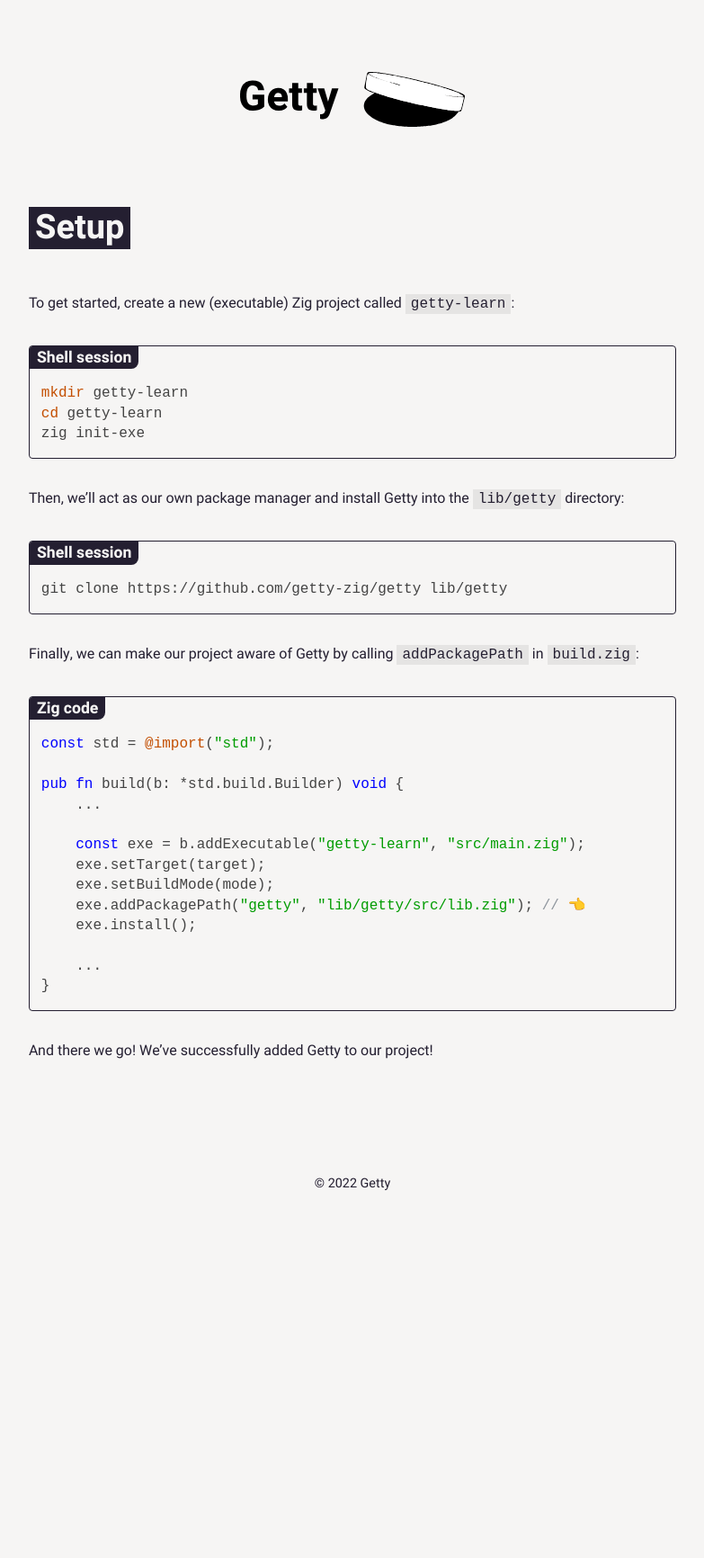
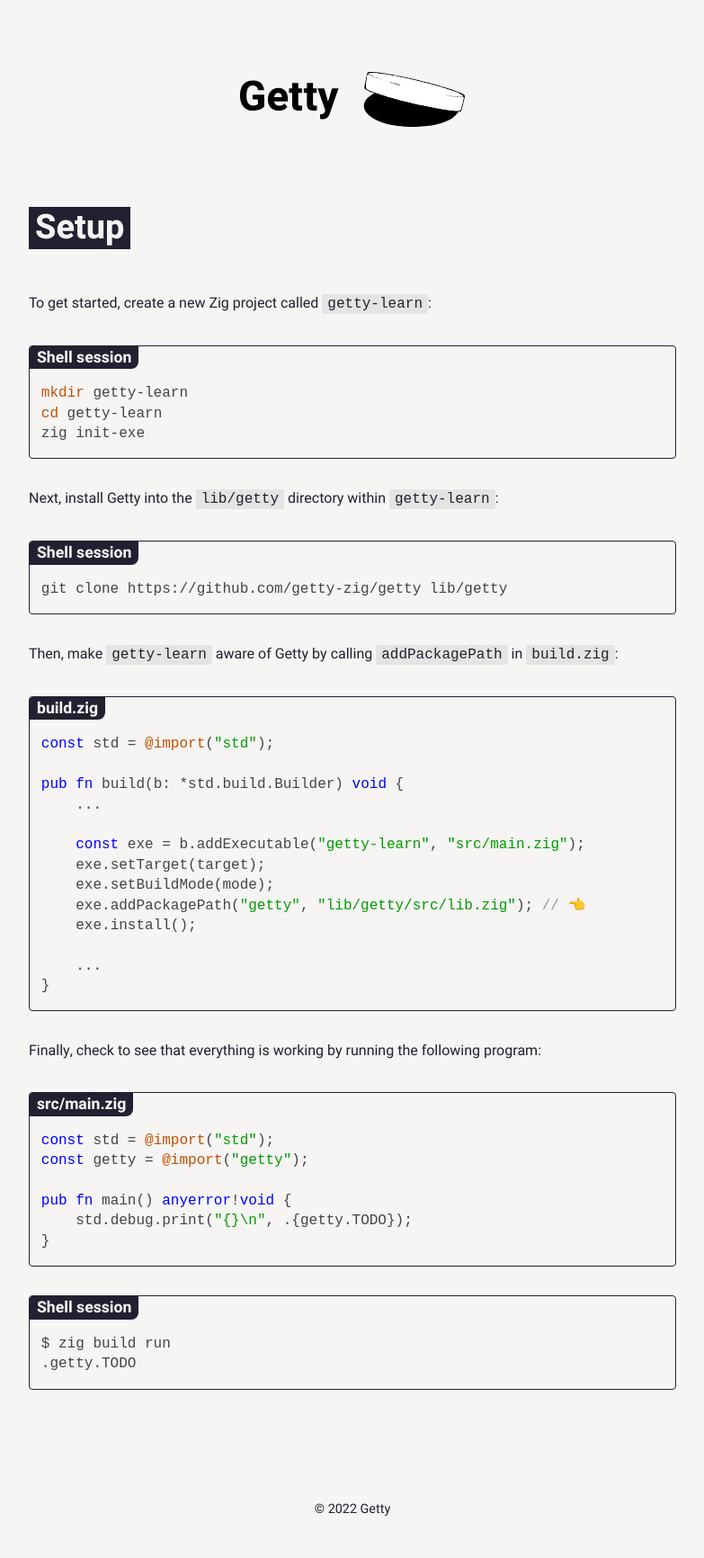
Before and after one commit to getty-zig/getty.so, a Jekyll site: the page built from pages/guide/setup.md, in a window 1280 px wide. Shown: the whole page at 90% size, without its empty margins (248-1031 px from the left). Built offline with Jekyll 4.4.1, drawn with Linux system fonts in a browser that asks for light colours; before the commit the page ends 1370 px from its top, so only the background shows below that.

Commit message:
guide: Update setup

```diff
--- a/pages/guide/setup.md
+++ b/pages/guide/setup.md
@@ -8,7 +8,7 @@ SPDX-License-Identifier: LGPL-2.1-or-later
 
 # Setup
 
-To get started, create a new (executable) Zig project called `getty-learn`:
+To get started, create a new Zig project called `getty-learn`:
 
 {% label Shell session %}
 {% highlight sh %}
@@ -18,7 +18,7 @@ zig init-exe
 {% endhighlight %}
 {% endlabel %}
 
-Then, we'll act as our own package manager and install Getty into the `lib/getty` directory:
+Next, install Getty into the `lib/getty` directory within `getty-learn`:
 
 {% label Shell session %}
 {% highlight sh %}
@@ -26,9 +26,9 @@ git clone https://github.com/getty-zig/getty lib/getty
 {% endhighlight %}
 {% endlabel %}
 
-Finally, we can make our project aware of Getty by calling `addPackagePath` in `build.zig`:
+Then, make `getty-learn` aware of Getty by calling `addPackagePath` in `build.zig`:
 
-{% label Zig code %}
+{% label build.zig %}
 {% highlight zig %}
 const std = @import("std");
 
@@ -46,4 +46,22 @@ pub fn build(b: *std.build.Builder) void {
 {% endhighlight %}
 {% endlabel %}
 
-And there we go! We've successfully added Getty to our project!
+Finally, check to see that everything is working by running the following program:
+
+{% label src/main.zig %}
+{% highlight zig %}
+const std = @import("std");
+const getty = @import("getty");
+
+pub fn main() anyerror!void {
+    std.debug.print("{}\n", .{getty.TODO});
+}
+{% endhighlight %}
+{% endlabel %}
+
+{% label Shell session %}
+{% highlight sh %}
+$ zig build run
+.getty.TODO
+{% endhighlight %}
+{% endlabel %}
```
